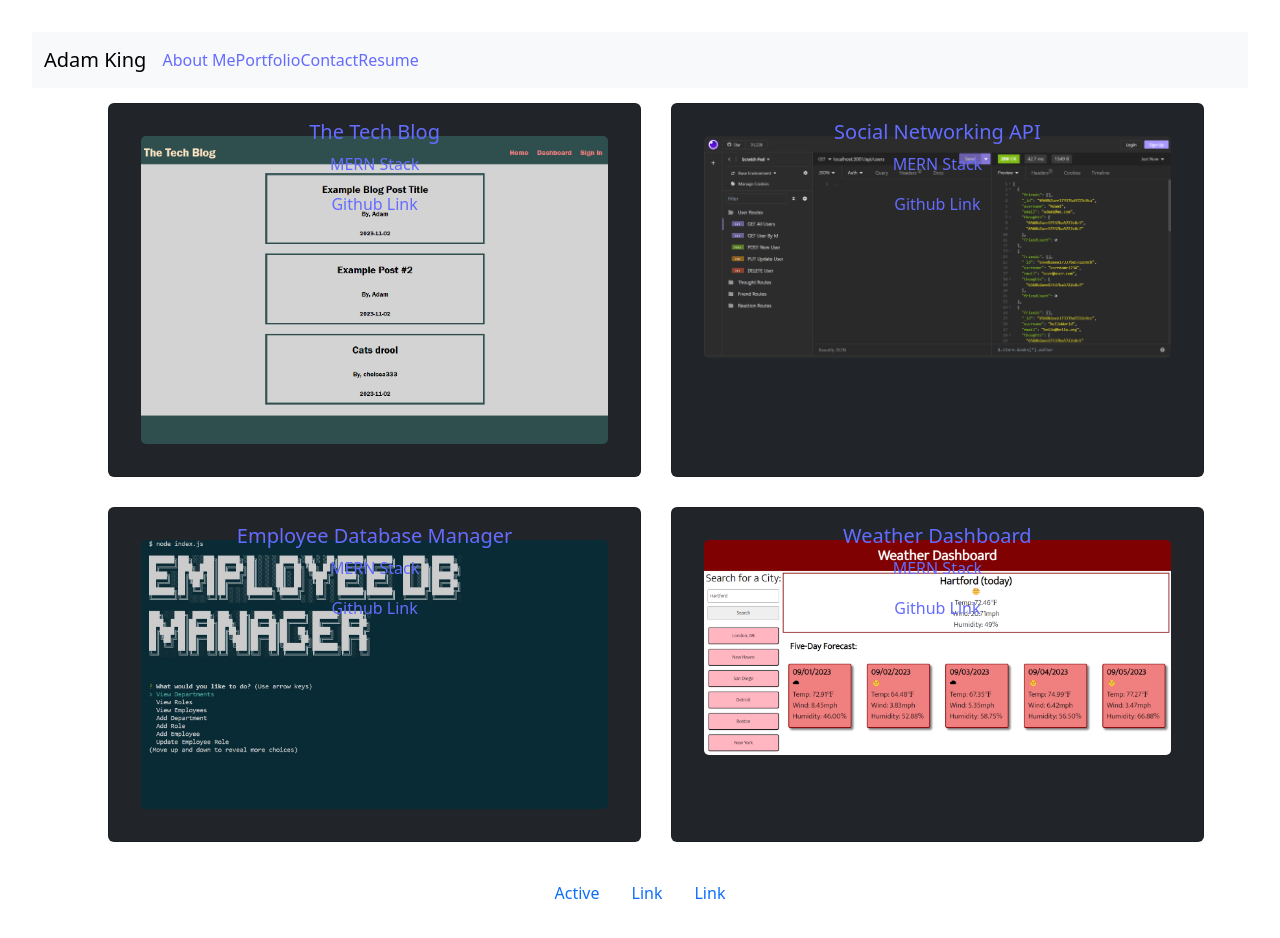
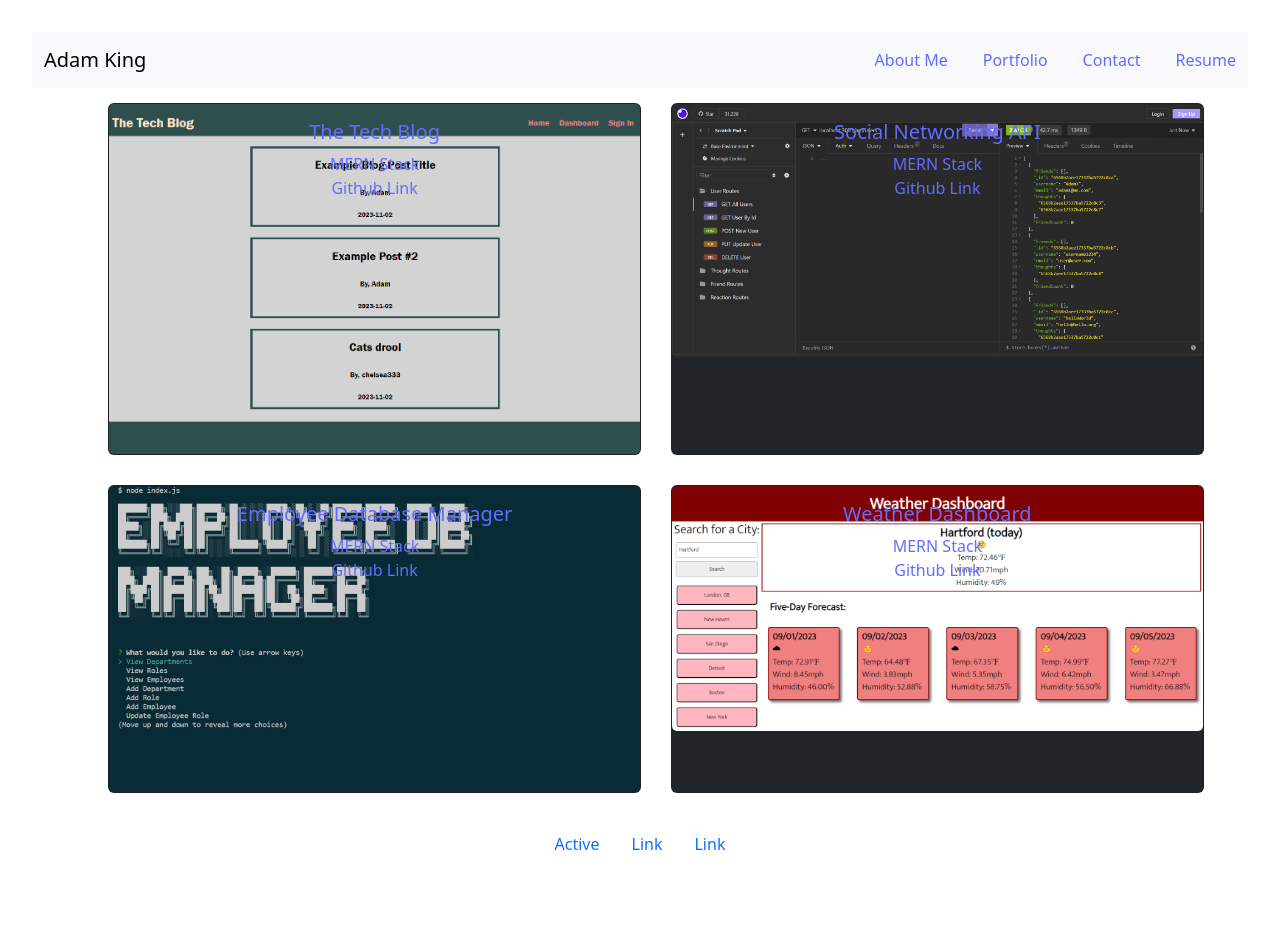
Before and after one commit to adaking1/my-portfolio-react, a React (Vite) app: page /portfolio in a window 1280 px wide. Shown: the top 938 px of the page. After the commit the page ends 896 px from the top, so only its background shows below. Built offline with nearby package versions, Linux system fonts and the light colour scheme.

Commit message:
fixed links and navbar spacing

```diff
--- a/src/App.css
+++ b/src/App.css
@@ -3,42 +3,6 @@
   margin: 0 auto;
   padding: 2rem;
   text-align: center;
-}
-
-.logo {
-  height: 6em;
-  padding: 1.5em;
-  will-change: filter;
-  transition: filter 300ms;
-}
-.logo:hover {
-  filter: drop-shadow(0 0 2em #646cffaa);
-}
-.logo.react:hover {
-  filter: drop-shadow(0 0 2em #61dafbaa);
-}
-
-@keyframes logo-spin {
-  from {
-    transform: rotate(0deg);
-  }
-  to {
-    transform: rotate(360deg);
-  }
-}
-
-@media (prefers-reduced-motion: no-preference) {
-  a:nth-of-type(2) .logo {
-    animation: logo-spin infinite 20s linear;
-  }
-}
-
-.card {
-  padding: 2em;
-}
-
-.read-the-docs {
-  color: #888;
 }
 
 #projects {
@@ -52,3 +16,11 @@
   margin: 15px;
   width: 45%;
 }
+
+#navLinks {
+  justify-content: end;
+}
+
+#navLinks a {
+  margin-left: 35px;
+}
--- a/src/components/UI/Header.jsx
+++ b/src/components/UI/Header.jsx
@@ -1,15 +1,15 @@
 export default function Nav({links}) {
     return (
     <nav className="navbar navbar-expand-lg bg-body-tertiary">
-        <div className="container-fluid">
+        <div className="container-fluid" id="bar">
             <a className="navbar-brand" href="/">Adam King</a>
             <button className="navbar-toggler" type="button" data-bs-toggle="collapse" data-bs-target="#navbarNav" aria-controls="navbarNav" aria-expanded="false" aria-label="Toggle navigation">
             <span className="navbar-toggler-icon"></span>
             </button>
-            <div className="collapse navbar-collapse" id="navbarNav">
-            <ul className="navbar-nav">
+            <div className="collapse navbar-collapse" id="navLinks">
+            <div className="navbar-nav">
                 {links.map((link) => link)}
-            </ul>
+            </div>
             </div>
         </div>
     </nav>
--- a/src/components/UI/Project.jsx
+++ b/src/components/UI/Project.jsx
@@ -2,19 +2,20 @@ import { Link } from "react-router-dom"
 
 
 export default function ProjectCard({ project }) {
+
     return (
         <ul id="projects">
                 {project.map((proj) => (
                     <div key={proj.id} className="card text-bg-dark project">
                         <li>
-                            <Link to={proj.link}>
                                 <img src={proj.image} className="card-img" alt={proj.altText}></img>
                                 <div className="card-img-overlay">
+                                <Link to={proj.link}>
                                 <h5 className="card-title">{proj.title}</h5>
                                 <p className="card-text">MERN Stack</p>
+                                </Link>
                                 <a href={proj.github}>Github Link</a>
                                 </div>
-                            </Link>
 
                         </li>
                     </div>
--- a/src/main.jsx
+++ b/src/main.jsx
@@ -1,8 +1,8 @@
 import { createBrowserRouter, RouterProvider } from 'react-router-dom';
 import ReactDOM from 'react-dom/client';
-import App from './App.jsx';
 import 'bootstrap/dist/css/bootstrap.min.css';
 import './index.css';
+import App from './App.jsx';
 import AboutMePage from './pages/AboutMePage';
 import ContactPage from './pages/ContactPage';
 import PortfolioPage from './pages/PortfolioPage';
--- a/src/pages/ResumePage.jsx
+++ b/src/pages/ResumePage.jsx
@@ -0,0 +1,5 @@
+export default function resumePage() {
+    return (
+
+    );
+}
```
